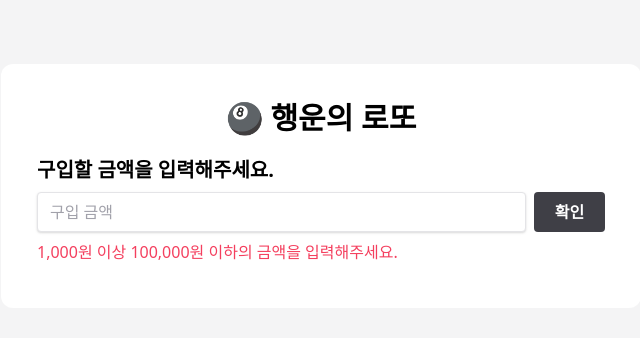
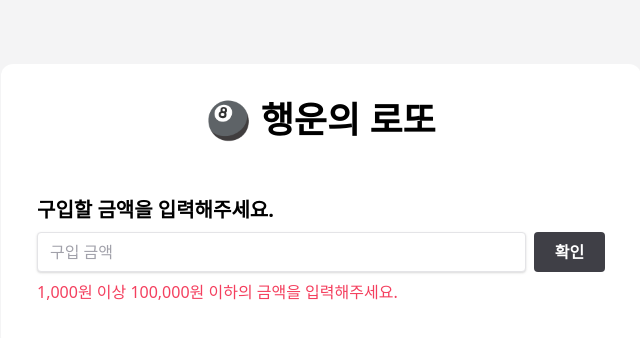
Before and after one commit to woowacourse/react-lotto, a React app: page / in a window 1280 px wide. Shown: the top 338 px of the page, without its empty margins (319-959 px from the left). Built offline with nearby package versions, Linux system fonts and the light colour scheme.

Commit message:
feat: 타이틀 폰트 사이즈  및 마진 조정

```diff
--- a/src/App.jsx
+++ b/src/App.jsx
@@ -91,7 +91,7 @@ export default class App extends React.Component {
     return (
       <>
         <main className="m-16 p-9 max-w-screen-sm mx-auto rounded-xl bg-white">
-          <h1 className="text-center text-3xl	font-bold">
+          <h1 className="text-center text-4xl	font-bold mb-14">
             <span role="img" aria-label="good-luck">
               🎱
             </span>
```
